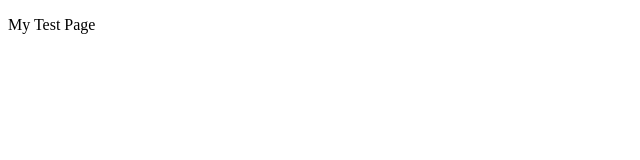
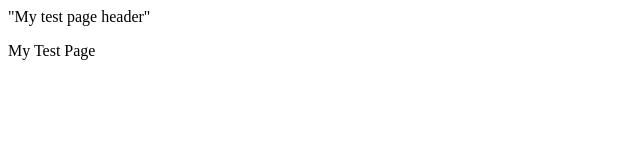
Before and after one commit to ntrinkle/git_1, a plain HTML site: page index.html in a window 1280 px wide. Shown: the whole page, without its empty margins (0-640 px from the left). Drawn offline with Linux system fonts and the light colour scheme.

Commit message:
added header

```diff
--- a/index.html
+++ b/index.html
@@ -1,5 +1,8 @@
 <!DOCTYPE html>
 <html>
+<head>
+  "My test page header"
+</head>
 <body>
   <p> My Test Page
 
```
